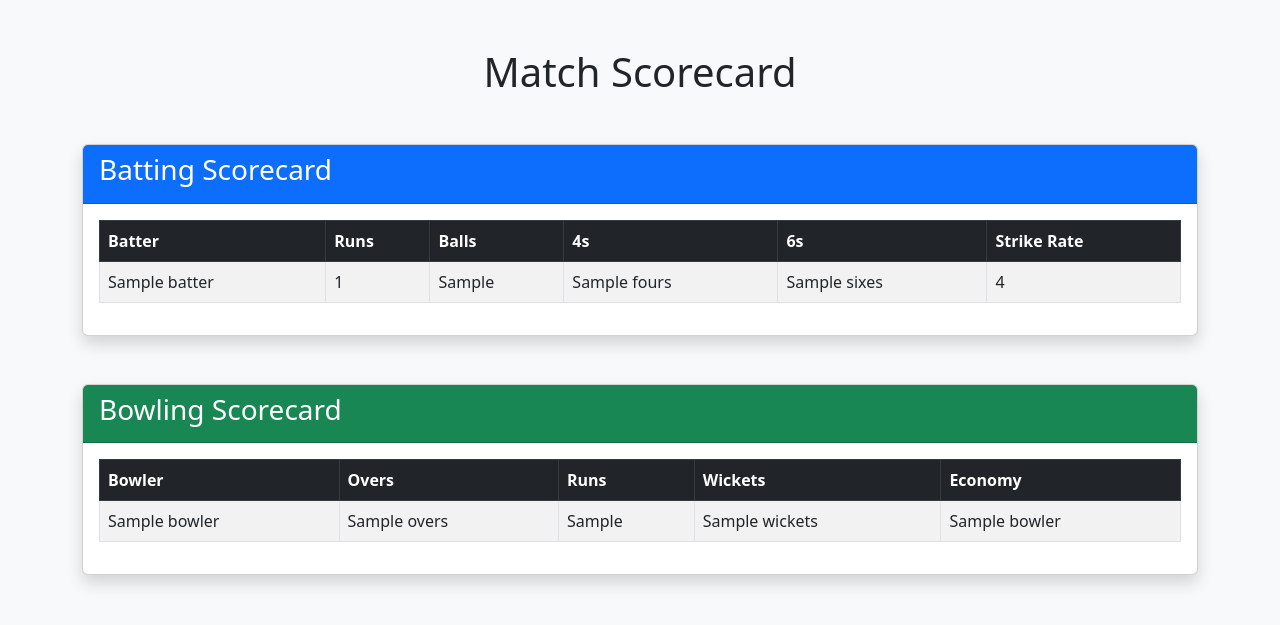
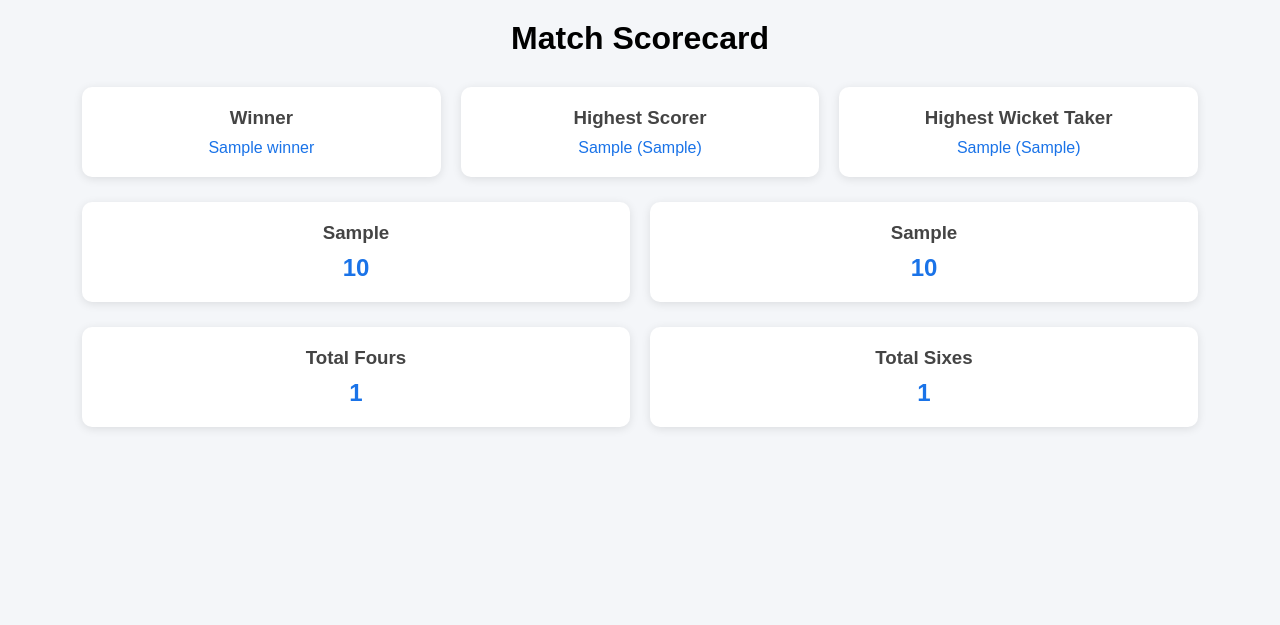
Before and after one commit to ajinkya2201/OJT_WORK_2026, a Flask app: template templates/scorecard.html in a window 1280 px wide. Shown: the top 625 px of the page. Run offline with Flask 3, Linux system fonts and the light colour scheme; the template is opened without the code that fills it: most values are stand-ins (such as "Sample title", 1, 10 or a date in 2020).

Commit message:
highest runs , wickets each team total and winner added

```diff
--- a/app.py
+++ b/app.py
@@ -15,6 +15,7 @@ from database.insert_wickets import insert_wickets
 
 from analytics.batting_analysis import generate_batting_scorecard
 from analytics.bowling_analysis import generate_bowling_scorecard
+from analytics.match_summary import generate_match_summary
 
 
 
@@ -64,9 +65,15 @@ def upload_file():
     scorecard = generate_batting_scorecard(match_id)
     bowling_scorecard = generate_bowling_scorecard(match_id)
 
+    summary = generate_match_summary(match_id)
+    # print(summary)
+
+
+
 
     return render_template(
         "scorecard.html",
+        summary = summary,
         batting_scorecard = scorecard,
         bowling_scorecard = bowling_scorecard
     )
--- /dev/null
+++ b/static/css/style.css
@@ -0,0 +1,97 @@
+*{
+    margin:0;
+    padding:0;
+    box-sizing:border-box;
+}
+
+body{
+    background:#f4f6f9;
+    font-family:Arial, sans-serif;
+    padding:20px;
+}
+
+.container{
+    width:90%;
+    margin:auto;
+}
+
+h1{
+    text-align:center;
+    margin-bottom:30px;
+}
+
+.summary-container,
+.team-score-container,
+.stats-container{
+
+    display:flex;
+    gap:20px;
+    margin-bottom:25px;
+}
+
+.summary-card,
+.team-card,
+.stat-card{
+
+    flex:1;
+
+    background:white;
+
+    padding:20px;
+
+    border-radius:10px;
+
+    box-shadow:0 2px 10px rgba(0,0,0,0.1);
+
+    text-align:center;
+}
+
+.summary-card h3,
+.team-card h3,
+.stat-card h3{
+
+    color:#444;
+
+    margin-bottom:10px;
+}
+
+.summary-card p,
+.team-card h2,
+.stat-card h2{
+
+    color:#1a73e8;
+}
+
+table{
+
+    width:100%;
+
+    border-collapse:collapse;
+
+    background:white;
+
+    margin-top:15px;
+}
+
+th{
+
+    background:#1a73e8;
+
+    color:white;
+
+    padding:12px;
+}
+
+td{
+
+    padding:10px;
+
+    text-align:center;
+
+    border:1px solid #ddd;
+}
+
+tr:nth-child(even){
+
+    background:#f8f9fa;
+}
--- a/templates/scorecard.html
+++ b/templates/scorecard.html
@@ -1,4 +1,4 @@
-<!DOCTYPE html>
+<!-- <!DOCTYPE html>
 <html lang="en">
 
 <head>
@@ -24,10 +24,105 @@
         Match Scorecard
     </h1>
 
+    <!-- MATCH SUMMARY -->
+
+    <!-- <div class="row mb-4">
+
+        <div class="col-md-4">
+            <div class="card shadow">
+                <div class="card-body">
+                    <h5>Winner</h5>
+                    <p>{{ summary["winner"] }}</p>
+                </div>
+            </div>
+        </div>
+
+        <div class="col-md-4">
+            <div class="card shadow">
+                <div class="card-body">
+                    <h5>Highest Scorer</h5>
+                    <p>
+                        {{ summary["highest_scorer"] }}
+                        ({{ summary["highest_runs"] }})
+                    </p>
+                </div>
+            </div>
+        </div>
+
+        <div class="col-md-4">
+            <div class="card shadow">
+                <div class="card-body">
+                    <h5>Highest Wicket Taker</h5>
+                    <p>
+                        {{ summary["highest_wicket_taker"] }}
+                        ({{ summary["highest_wickets"] }})
+                    </p>
+                </div>
+            </div>
+        </div>
+
+    </div>
+
+    <div class="row mb-4">
+
+        <div class="col-md-6">
+            <div class="card shadow">
+                <div class="card-body">
+
+                    <h5>{{ summary["team1"] }}</h5>
+
+                    <h3>{{ summary["team1_full_score"] }}</h3>
+
+                </div>
+            </div>
+        </div>
+
+        <div class="col-md-6">
+            <div class="card shadow">
+                <div class="card-body">
+
+                    <h5>{{ summary["team2"] }}</h5>
+
+                    <h3>{{ summary["team2_full_score"] }}</h3>
+
+                </div>
+            </div>
+        </div>
+
+    </div>
+
+    <div class="row mb-4">
+
+        <div class="col-md-6">
+            <div class="card shadow">
+                <div class="card-body">
+
+                    <h5>Total Fours</h5>
+
+                    <h3>{{ summary["total_fours"] }}</h3>
+
+                </div>
+            </div>
+        </div>
+
+        <div class="col-md-6">
+            <div class="card shadow">
+                <div class="card-body">
+
+                    <h5>Total Sixes</h5>
+
+                    <h3>{{ summary["total_sixes"] }}</h3>
+
+                </div>
+            </div>
+        </div>
+
+    </div>
+ -->
 
     <!-- Batting Scorecard -->
 
-    <div class="card mb-5 shadow">
+    <!-- <div class="card mb-5 shadow">
 
         <div class="card-header bg-primary text-white">
 
@@ -88,11 +183,11 @@
         </div>
 
     </div>
-
+ -->
 
     <!-- Bowling Scorecard -->
 
-    <div class="card shadow">
+    <!-- <div class="card shadow">
 
         <div class="card-header bg-success text-white">
 
@@ -154,4 +249,79 @@
 
 </body>
 
+</html> -->
+
+
+<!DOCTYPE html>
+<html lang="en">
+    <head>
+
+        <title>Match Scorecard</title>
+
+        <link rel="stylesheet"
+              href="{{ url_for('static', filename='css/style.css') }}">
+
+    </head>
+<body>
+
+    <h1>Match Scorecard</h1>
+
+    <div class="container">
+
+        <div class="summary-container">
+
+            <div class="summary-card">
+                <h3>Winner</h3>
+                <p>{{ summary["winner"] }}</p>
+            </div>
+
+            <div class="summary-card">
+                <h3>Highest Scorer</h3>
+                <p>
+                    {{ summary["highest_scorer"] }}
+                    ({{ summary["highest_runs"] }})
+                </p>
+            </div>
+
+            <div class="summary-card">
+                <h3>Highest Wicket Taker</h3>
+                <p>
+                    {{ summary["highest_wicket_taker"] }}
+                    ({{ summary["highest_wickets"] }})
+                </p>
+            </div>
+
+        </div>
+
+        <div class="team-score-container">
+
+            <div class="team-card">
+                <h3>{{ summary["team1"] }}</h3>
+                <h2>{{ summary["team1_full_score"] }}</h2>
+            </div>
+
+            <div class="team-card">
+                <h3>{{ summary["team2"] }}</h3>
+                <h2>{{ summary["team2_full_score"] }}</h2>
+            </div>
+
+        </div>
+
+        <div class="stats-container">
+
+            <div class="stat-card">
+                <h3>Total Fours</h3>
+                <h2>{{ summary["total_fours"] }}</h2>
+            </div>
+
+            <div class="stat-card">
+                <h3>Total Sixes</h3>
+                <h2>{{ summary["total_sixes"] }}</h2>
+            </div>
+
+        </div>
+
+    </div>
+
+</body>
 </html>
```
Also changed, not shown: analytics/match_summary.py (added, +110 -0 lines).
